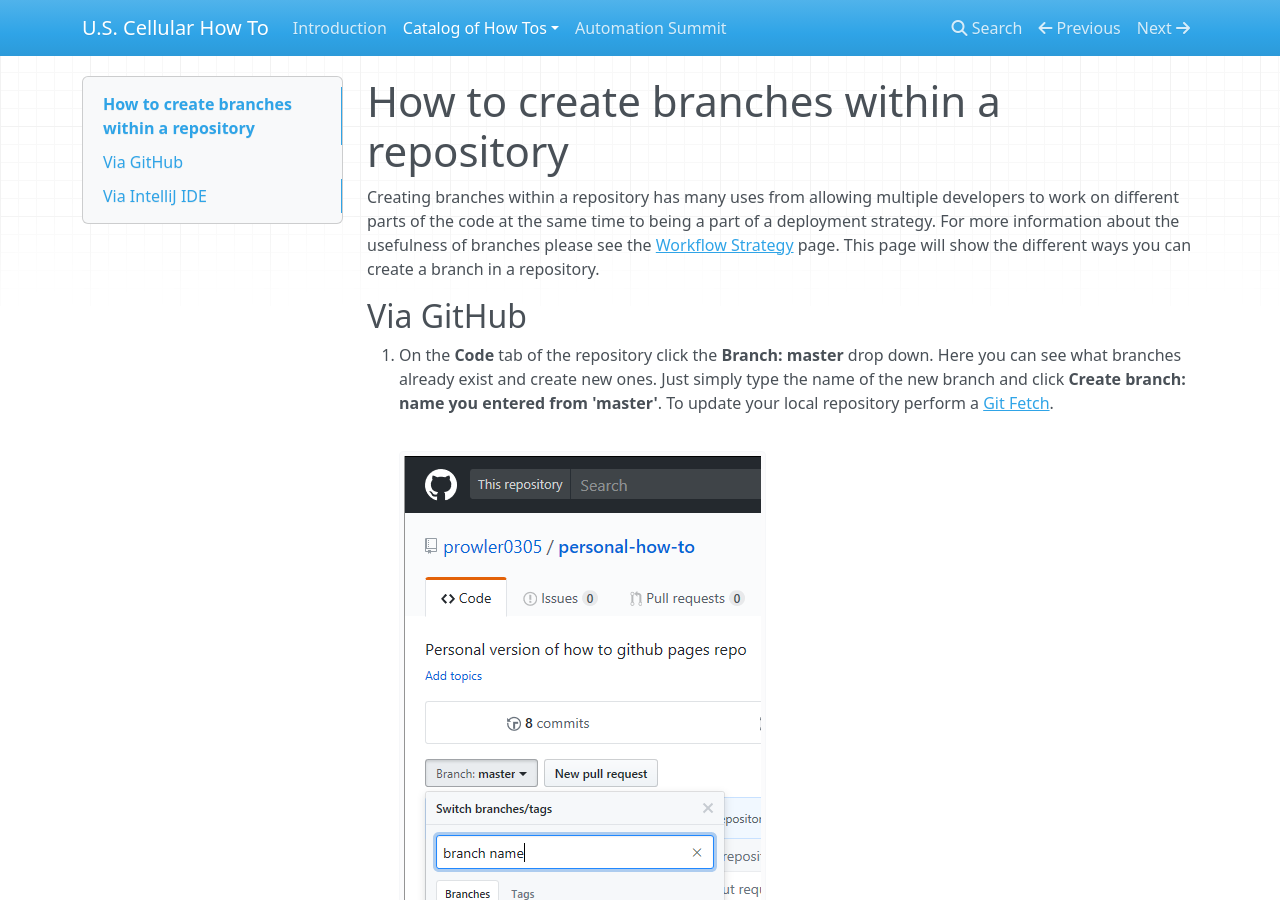
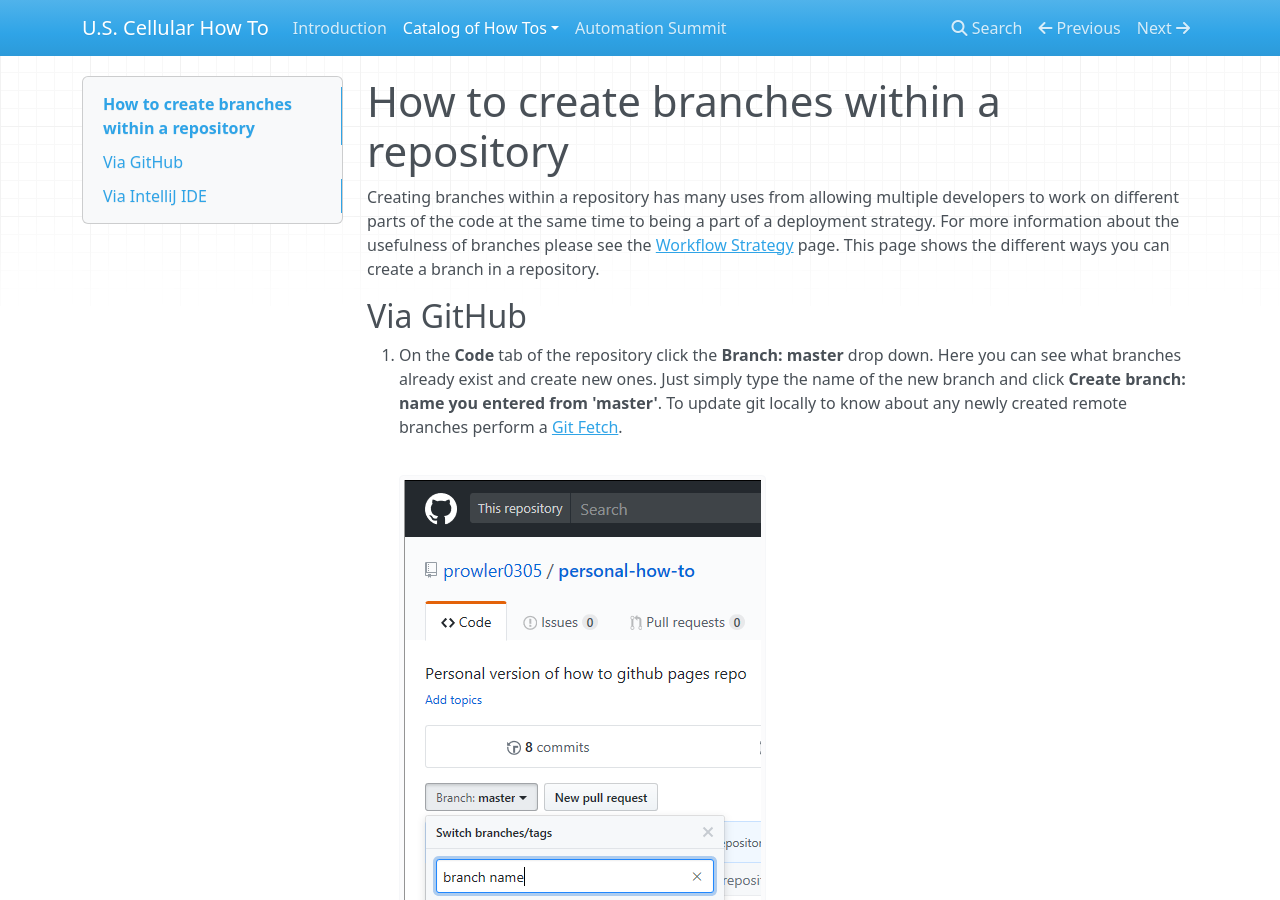
Before and after one commit to prowler0305/personal-how-to, an MkDocs documentation site: the page built from docs/version_control/create-branch.md, in a window 1280 px wide and 900 px high. Built offline with MkDocs 1.6.1, drawn with Linux system fonts in a browser that asks for light colours; nearby versions of some CDN libraries; old or Windows-style settings are respelled for this version of MkDocs.

Commit message:
Add how to on fetching remotely creeated branches.

```diff
--- a/docs/version_control/create-branch.md
+++ b/docs/version_control/create-branch.md
@@ -1,11 +1,13 @@
 # How to create branches within a repository
 
-Creating branches within a repository has many uses from allowing multiple developers to work on different parts of the code at the same time to being a part of a deployment strategy. For more information about the usefulness of branches please see the [Workflow Strategy]() page. This page will show the different ways you can create a branch in a repository.
+Creating branches within a repository has many uses from allowing multiple developers to work on different parts of the code at the same time to being a part of a deployment strategy. For more information about the usefulness of branches please see the [Workflow Strategy]() page. This page shows the different ways you can create a branch in a repository.
 
 ## Via GitHub
-1. On the **Code** tab of the repository click the **Branch: master** drop down. Here you can see what branches already exist and create new ones. Just simply type the name of the new branch and click **Create branch: name you entered from 'master'**. To update your local repository perform a [Git Fetch](pull_fetch.md).
+1. On the **Code** tab of the repository click the **Branch: master** drop down. Here you can see what branches already exist and create new ones. Just simply type the name of the new branch and click **Create branch: name you entered from 'master'**. To update git locally to know about any newly created remote branches perform a [Git Fetch](fetch_branches.md).
 
     ![create branch in github](/images/create_branch_github.png)
+
+
 
 ## Via IntelliJ IDE
 
--- a/mkdocs.yml
+++ b/mkdocs.yml
@@ -11,5 +11,6 @@
       - Create Branches: version_control/create-branch.md
       - Commit Changes: version_control/commit.md
       - Push Commits: version_control/push.md
-      - Pull/Fetch: version_control/pull_fetch.md
+      - Pull/Fetch: version_control/pull.md
+      - Fetch a Remote created Branch: version_control/fetch_branches.md
   - Automation Summit: auto-summit.md
```
Also changed, not shown: docs/version_control/fetch_branches.md (added, +9 -0 lines), docs/images/git_fetch.png (added).
